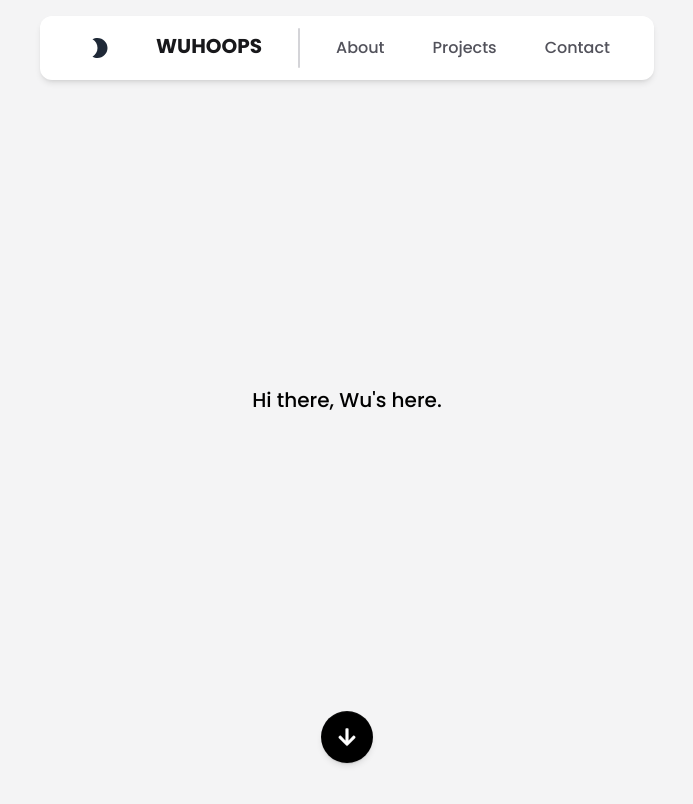
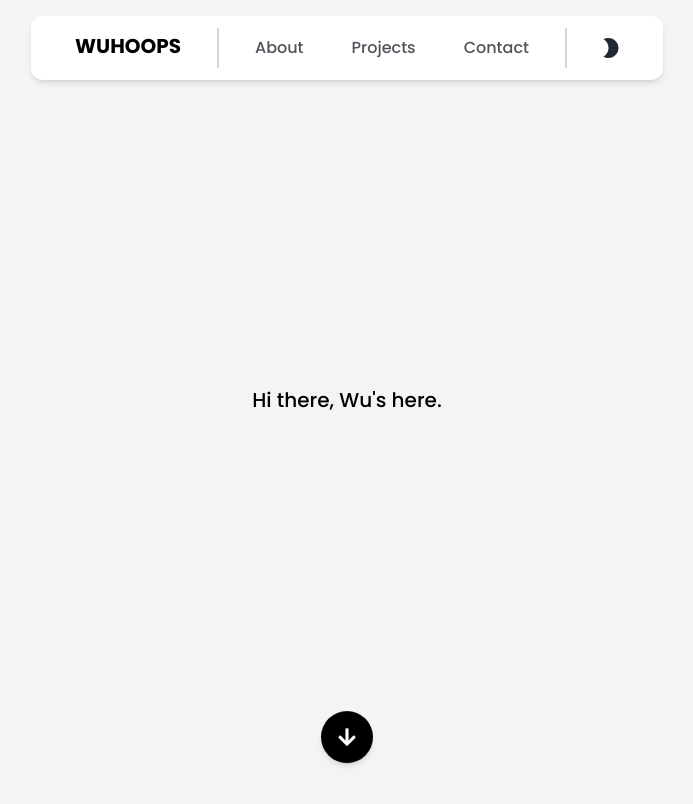
Before and after one commit to oupsn/wuhoops_port, a React (Vite) app: page / in a window 1280 px wide. Shown: the top 804 px of the page, without its empty margins (293-986 px from the left). Built offline with nearby package versions, Linux system fonts and the light colour scheme; a web font is replaced by a local one.

Commit message:
[FIX] navbar dark color

```diff
--- a/src/component/navBar.tsx
+++ b/src/component/navBar.tsx
@@ -37,13 +37,13 @@ export default function NavBar() {
       data-aos-delay="2400"
       className="px-4 py-4 sm:flex w-full fixed z-[999]"
     >
-      <div className="dark:invert bg-white mx-auto max-w-7xl px-2 sm:px-8 shadow-md rounded-xl">
+      <div className=" bg-white dark:bg-black mx-auto max-w-7xl px-2 sm:px-8 shadow-md rounded-xl">
         <div className="relative flex h-16 items-center justify-between">
           <div className="absolute inset-y-0 left-0 flex items-center sm:hidden">
             {/* Mobile menu button*/}
             <div
               onClick={() => setOpen(!open)}
-              className="inline-flex items-center justify-center rounded-md p-2 text-zinc-400  focus:outline-none"
+              className="inline-flex items-center justify-center rounded-md p-2 text-zinc-600 dark:text-zinc-300 focus:outline-none"
             >
               <span className="sr-only">Open main menu</span>
               {open ? (
@@ -55,19 +55,12 @@ export default function NavBar() {
           </div>
           <div className="flex flex-1 items-center justify-center sm:items-stretch sm:justify-start">
             <div className="flex space-x-6">
-              <IconButton
-                sx={{ ml: 1 }}
-                onClick={toggleDarkMode}
-                color="inherit"
-              >
-                {darkMode ? <MdLightMode /> : <MdModeNight />}
-              </IconButton>
               <p
                 onClick={() => {
                   handleClickScroll("hero");
                   setOpen(false);
                 }}
-                className="text-zinc-900 block px-3 py-1 text-xl cursor-pointer font-bold"
+                className="text-black dark:text-white block px-3 py-1 text-xl cursor-pointer font-bold"
               >
                 WUHOOPS
               </p>
@@ -82,12 +75,21 @@ export default function NavBar() {
                       handleClickScroll(item.href);
                     }}
                     className={classNames(
-                      "text-zinc-600 hover:bg-zinc-200 hover:text-zinc-900 block rounded-md px-3 py-2 text-base font-medium cursor-pointer"
+                      "text-zinc-600 dark:text-zinc-300 hover:bg-zinc-300 dark:hover:bg-zinc-900 hover:text-zinc-900 dark:hover:text-zinc-100 block rounded-md px-3 py-2 text-base font-medium cursor-pointer"
                     )}
                   >
                     {item.name}
                   </p>
                 ))}
+                <div className="inline-block h-auto rounded-full min-h-[1em] w-0.5 self-stretch bg-zinc-300 opacity-100 dark:opacity-50"></div>
+                <IconButton
+                  sx={{ ml: 1 }}
+                  onClick={toggleDarkMode}
+                  color="inherit"
+                  className="text-black dark:text-white"
+                >
+                  {darkMode ? <MdLightMode /> : <MdModeNight />}
+                </IconButton>
               </div>
             </div>
           </div>
```
